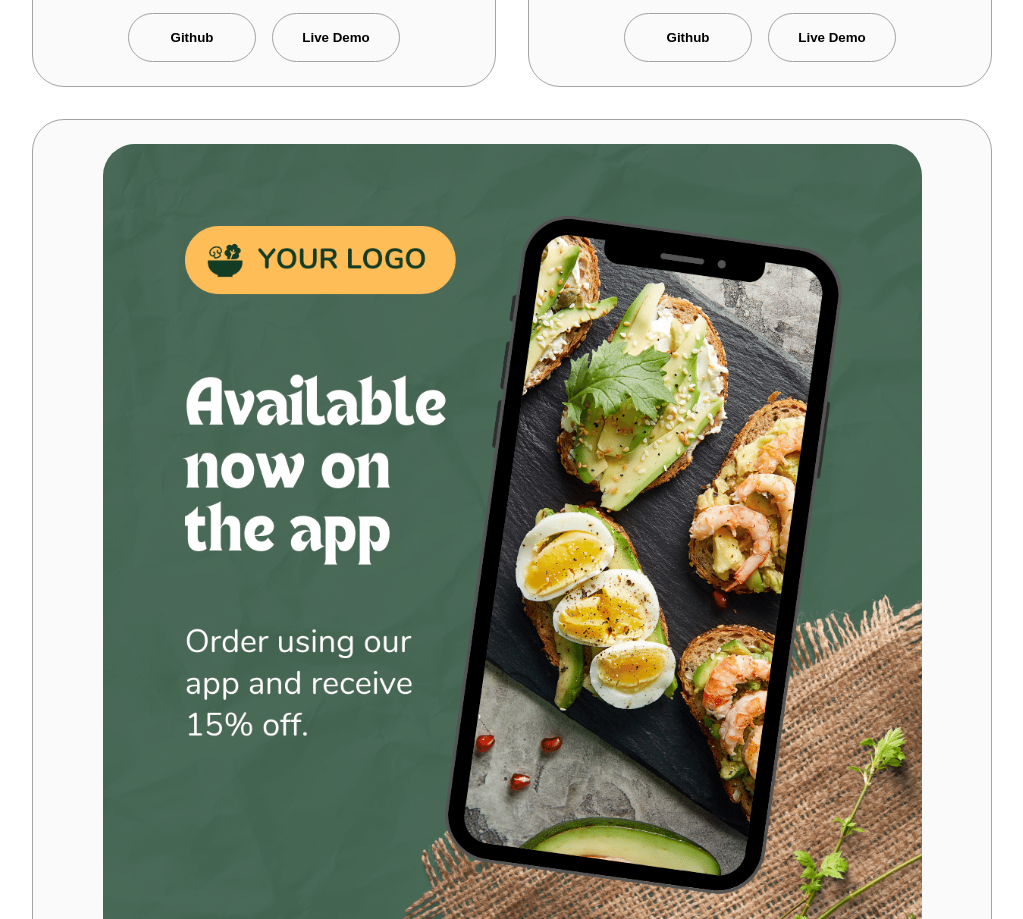
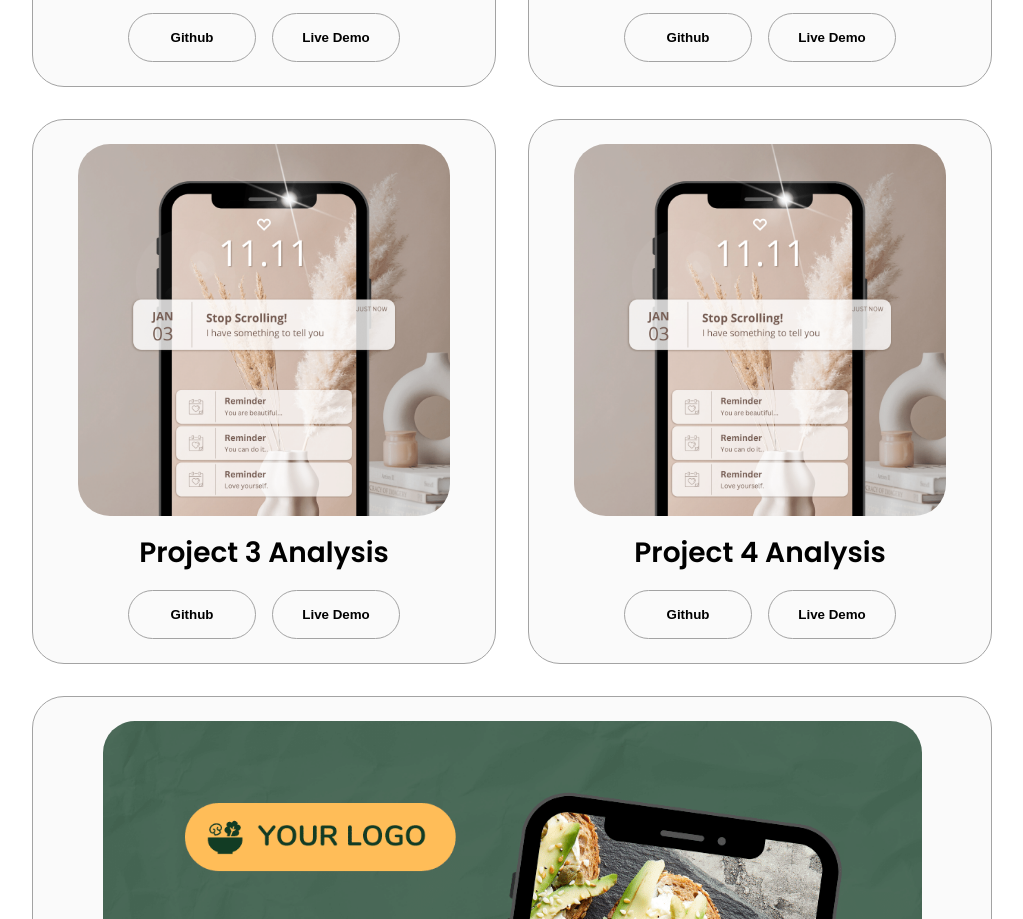
Before and after one commit to preshcodes/html-css-js-portfolio, a plain HTML site: page index.html in a window 1280 px wide. Shown: the part 3094-4013 px from the top of the page, without its empty margins (128-1151 px from the left). Drawn offline with Linux system fonts and the light colour scheme.

Commit message:
Update index.html

```diff
--- a/index.html
+++ b/index.html
@@ -309,6 +309,60 @@
               </button>
             </div>
           </div>
+
+
+<div class="details-container color-container">
+            <div class="article-container">
+              <img
+                src="./assets/project-2.png"
+                alt="Project 2"
+                class="project-img"
+              />
+            </div>
+            <h2 class="experience-sub-title project-title">Project 3 Analysis</h2>
+            <div class="btn-container">
+              <button
+                class="btn btn-color-2 project-btn"
+                onclick="location.href='https://github.com/'"
+              >
+                Github
+              </button>
+              <button
+                class="btn btn-color-2 project-btn"
+                onclick="location.href='https://github.com/'"
+              >
+                Live Demo
+              </button>
+            </div>
+          </div>
+
+          <div class="details-container color-container">
+            <div class="article-container">
+              <img
+                src="./assets/project-2.png"
+                alt="Project 2"
+                class="project-img"
+              />
+            </div>
+            <h2 class="experience-sub-title project-title">Project 4  Analysis</h2>
+            <div class="btn-container">
+              <button
+                class="btn btn-color-2 project-btn"
+                onclick="location.href='https://github.com/'"
+              >
+                Github
+              </button>
+              <button
+                class="btn btn-color-2 project-btn"
+                onclick="location.href='https://github.com/'"
+              >
+                Live Demo
+              </button>
+            </div>
+          </div>
+
+
+
           <div class="details-container color-container">
             <div class="article-container">
               <img
```
